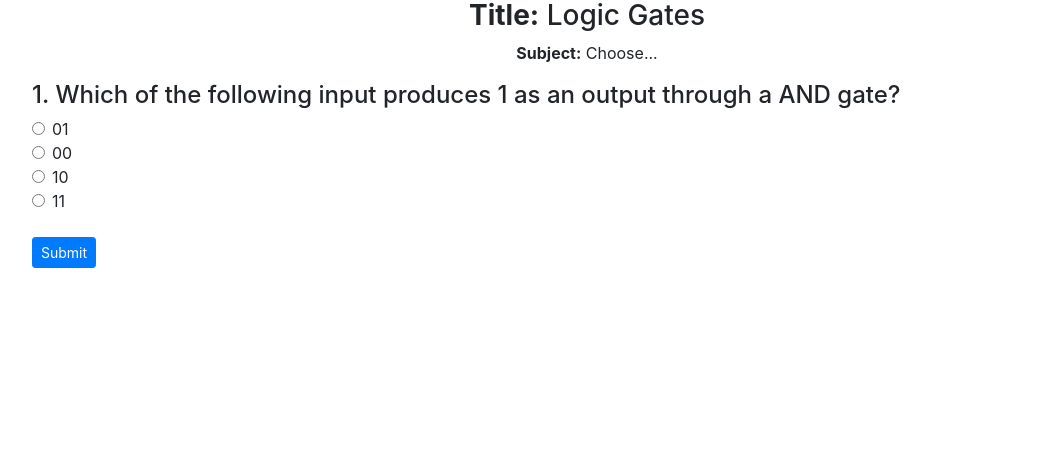
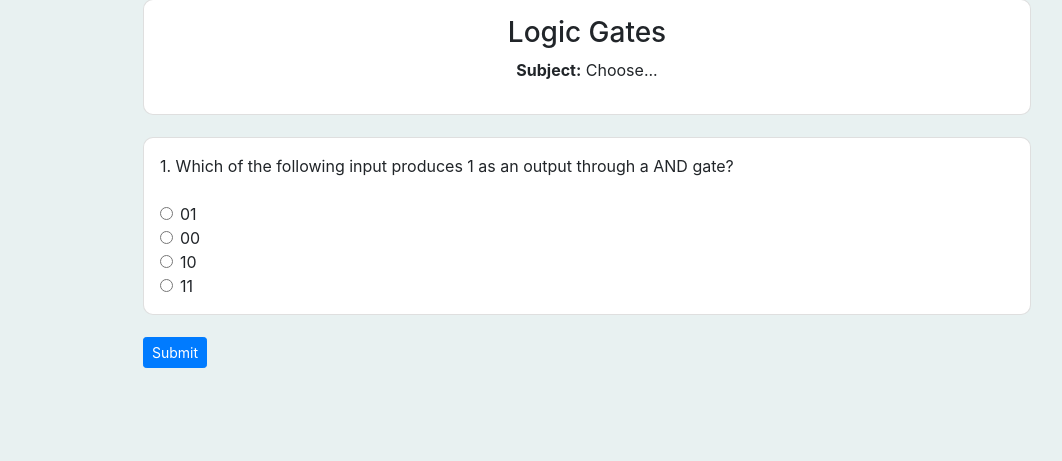
Before and after one commit to C2Meng/Education-Forum, a Flask app: page /display-quiz/1 in a window 1280 px wide. Shown: the part 339-800 px from the top of the page, without its empty margins (53-1115 px from the left). Run offline with Flask 3, Linux system fonts and the light colour scheme; some libraries are stand-ins or nearby versions.

Commit message:
Updated stylings for quiz display

```diff
--- a/website/templates/quiz.html
+++ b/website/templates/quiz.html
@@ -1,14 +1,22 @@
 {% extends "base.html" %}
 {% block title %}Take Quiz{% endblock %}
 {% block content %}
-<h3 align="center" ><strong>Title:</strong> {{ quiz.title }}</h3>
-<p align="center"><strong>Subject:</strong> {{ quiz.subject }}</p>
+<body style="background-color: #E8F1F1;">
+
+
+<div  class="card p-3" style="margin:0% 10%; border-radius: 10px;">
+    <h3 align="center">{{quiz.title}}</h3>
+    <p align="center"><strong>Subject:</strong> {{ quiz.subject }}</p>
+</div>
+
+
+
 
 
 <form action="{{ url_for('question.display_quiz', quiz_id=quiz.id) }}" method="POST">
     {% for question in quiz.questions %}
-        <div class="mb-4">
-            <h4>{{ loop.index }}. {{ question.text }}</h4>
+        <div class="card p-3" style="margin:2% 10%; border-radius: 10px;">
+            <p1>{{ loop.index }}. {{ question.text }}</p1><br>
             {% for answer in question.answers %}
                 <div class="form-check">
                     <input class="form-check-input" type="radio" name="question_{{ question.id }}" id="answer_{{ answer.id }}" value="{{ answer.id }}" required>
@@ -19,6 +27,7 @@
             {% endfor %}
         </div>
     {% endfor %}
-    <button type="submit" class="btn btn-primary btn-sm">Submit</button>
+    <button type="submit" class="btn btn-primary btn-sm" style="margin: 0% 10%;">Submit</button>
 </form>
+</body>
 {% endblock %}
```
